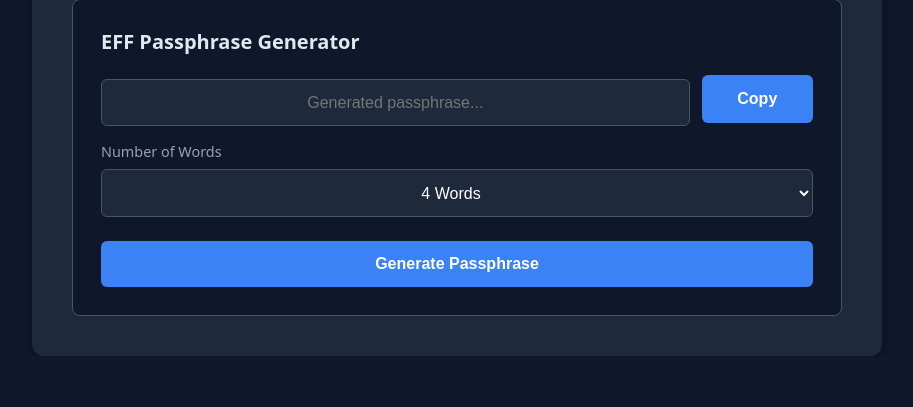
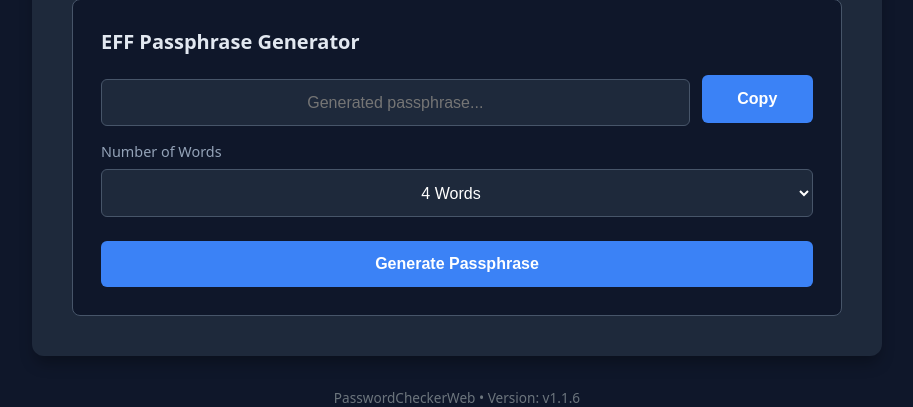
Before and after one commit to JPetovello/password-checker-web, a Flask app: page / in a window 1280 px wide. Shown: the part 590-997 px from the top of the page, without its empty margins (183-1096 px from the left). Before the commit the page ends 946 px from the top, so only its background shows below. Run offline with Flask 3, Linux system fonts and the light colour scheme.

Commit message:
Add footer partial and include in index template

```diff
--- /dev/null
+++ b/templates/footer.html
@@ -0,0 +1,3 @@
+<footer style="text-align: center; margin-top: 2rem; font-size: 0.85rem; color: #6c757d;">
+    PasswordCheckerWeb &bull; Version: v1.1.6
+</footer>
--- a/templates/index.html
+++ b/templates/index.html
@@ -5,7 +5,7 @@
     <meta name="viewport" content="width=device-width, initial-scale=1.0">
     <title>Password & Passphrase Analyzer</title>
     <style>
-        body { font-family: system-ui, -apple-system, sans-serif; display: flex; justify-content: center; align-items: center; min-height: 100vh; margin: 0; background-color: #0f172a; color: #f8fafc; }
+        body { font-family: system-ui, -apple-system, sans-serif; display: flex; flex-direction: column; justify-content: center; align-items: center; min-height: 100vh; margin: 0; background-color: #0f172a; color: #f8fafc; }
         main { background: #1e293b; padding: 2.5rem; border-radius: 0.75rem; box-shadow: 0 10px 15px -3px rgb(0 0 0 / 0.3); width: 100%; max-width: 850px; box-sizing: border-box; }
         .card { background: #0f172a; border: 1px solid #475569; padding: 1.75rem; border-radius: 0.5rem; margin-bottom: 1.5rem; }
         .card h2 { margin-top: 0; font-size: 1.25rem; margin-bottom: 1rem; color: #e2e8f0; }
@@ -77,6 +77,8 @@
             <button type="button" id="generateBtn" style="margin-top: 0.5rem; margin-bottom: 0;">Generate Passphrase</button>
         </div>
     </main>
+
+    {% include 'footer.html' %}
 
     <script>
         document.getElementById('generateBtn').addEventListener('click', async () => {
```
